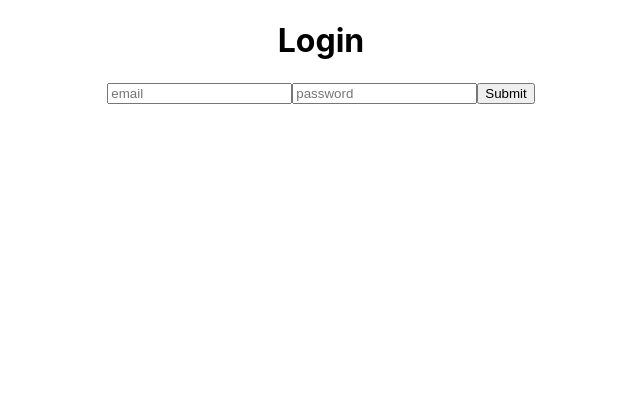
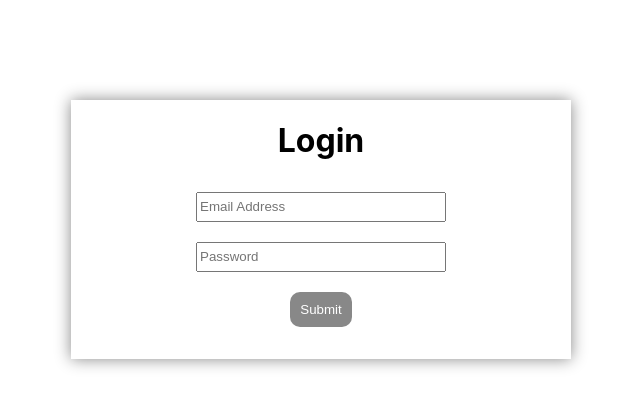
Before and after one commit to bakotamas1997/fragments, a React (Create React App) app in the folder client/: page / in a window 1280 px wide. Shown: the top 408 px of the page, without its empty margins (319-959 px from the left). Built offline with nearby package versions, Linux system fonts and the light colour scheme.

Commit message:
Added login form

```diff
--- a/client/package.json
+++ b/client/package.json
@@ -3,10 +3,12 @@
   "version": "0.1.0",
   "private": true,
   "dependencies": {
+    "@popperjs/core": "^2.10.2",
     "@testing-library/jest-dom": "^5.14.1",
     "@testing-library/react": "^11.2.7",
     "@testing-library/user-event": "^12.8.3",
     "axios": "^0.24.0",
+    "bootstrap": "^5.1.3",
     "react": "^17.0.2",
     "react-dom": "^17.0.2",
     "react-redux": "^7.2.6",
--- a/client/src/components/auth/Login.js
+++ b/client/src/components/auth/Login.js
@@ -1,11 +1,15 @@
 import React from "react";
 import { useState } from "react";
+import { useSelector, useDispatch } from "react-redux";
+import { Redirect } from "react-router-dom";
+
 import { auth } from "../../store/actions";
-import { useSelector, useDispatch } from "react-redux";
+import classes from "./Login.module.css";
 
 const Login = () => {
   const dispatch = useDispatch();
   const loading = useSelector((state) => state.loading);
+  const token = useSelector((state) => state.token);
 
   const [email, setEmail] = useState("");
   const [password, setPassword] = useState("");
@@ -15,23 +19,36 @@ const Login = () => {
     dispatch(auth(email, password));
   };
 
+  let authRedirect = null;
+
+  if (token != null) {
+    authRedirect = <Redirect to="/projects" />;
+  }
+
   return (
-    <div>
-      <h1>Login</h1>
-      <form action={onSubmit}>
+    <div className={classes.LoginForm}>
+      {authRedirect}
+      <form action={onSubmit} className={classes.Form}>
+        <h1>Login</h1>
         <input
+          placeholder="Email Address"
+          className={classes.Input}
           type="email"
-          placeholder="email"
+          id="floatingInput"
           value={email}
           onChange={(e) => setEmail(e.target.value)}
         />
         <input
+          placeholder="Password"
+          className={classes.Input}
           type="password"
-          placeholder="password"
+          id="floatingPassword"
           value={password}
           onChange={(e) => setPassword(e.target.value)}
         />
-        <button onClick={onSubmit}>Submit</button>
+        <button onClick={onSubmit} className={classes.Button}>
+          Submit
+        </button>
         <p>{loading ? "Loading..." : null}</p>
       </form>
     </div>
--- /dev/null
+++ b/client/src/components/auth/Login.module.css
@@ -0,0 +1,33 @@
+.LoginForm {
+  display: flex;
+  flex-direction: column;
+  align-items: center;
+  justify-content: center;
+  margin-top: 100px;
+}
+
+.Form {
+  display: flex;
+  flex-direction: column;
+  align-items: center;
+  justify-content: center;
+  width: 500px;
+  box-shadow: 0px 0px 15px #888888;
+}
+
+.Input {
+  box-sizing: border-box;
+  display: block;
+  margin: 10px 0;
+  width: 50%;
+  height: 30px;
+}
+
+.Button {
+  border: none;
+  background-color: #888888;
+  color: white;
+  padding: 10px;
+  margin-top: 10px;
+  border-radius: 10px;
+}
```
Also changed, not shown: client/src/components/auth/LoginForm.js (deleted, +0 -11 lines), 1 other file (tests, documents, lock files or other folders).
